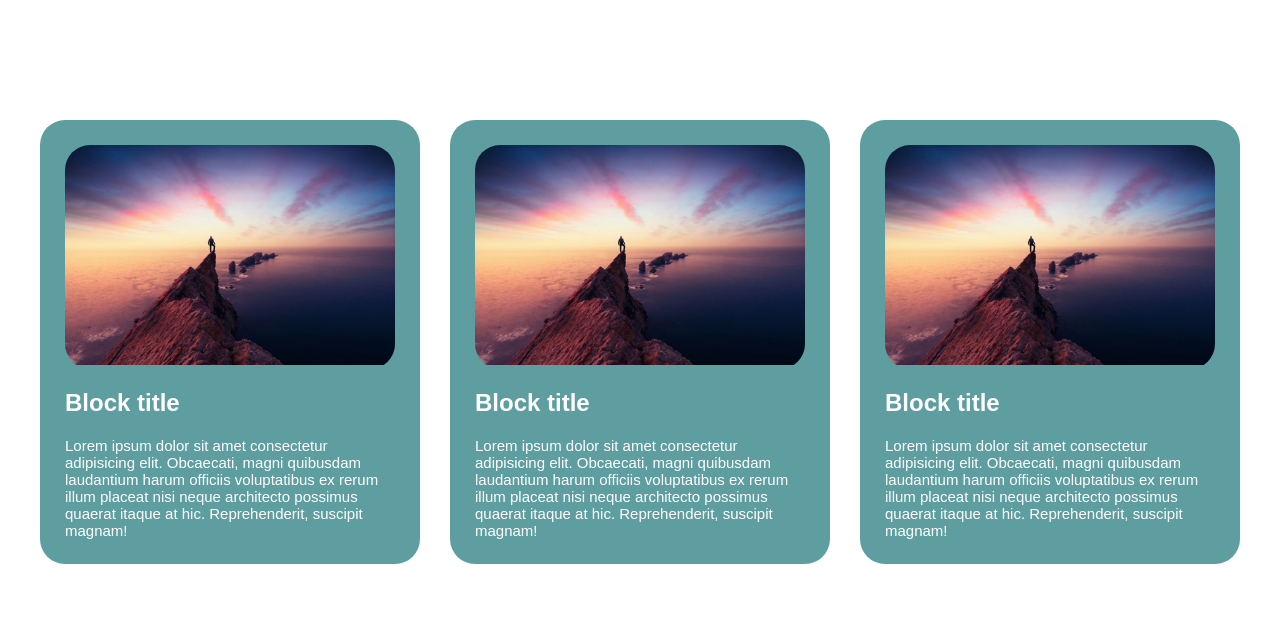
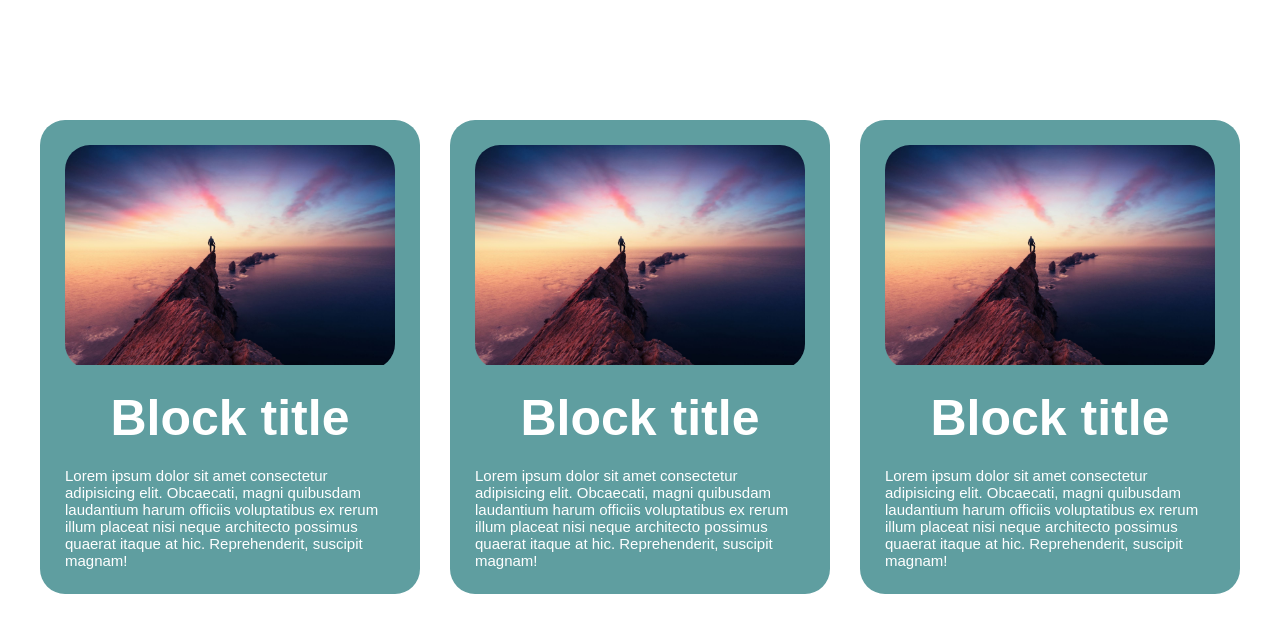
Before and after one commit to Dan1707/repository2, a plain HTML site: page index.html in a window 1280 px wide. Drawn offline with Linux system fonts and the light colour scheme.

Commit message:
title changed

```diff
--- a/css/style.scss
+++ b/css/style.scss
@@ -36,6 +36,9 @@
     border-radius: 25px;
   }
   &__title {
+    font-weight: 800;
+    font-size: 50px;
+    text-align: center;
   }
 
   &__text {
```
Also changed, not shown: css/style.css, 1 other file.
